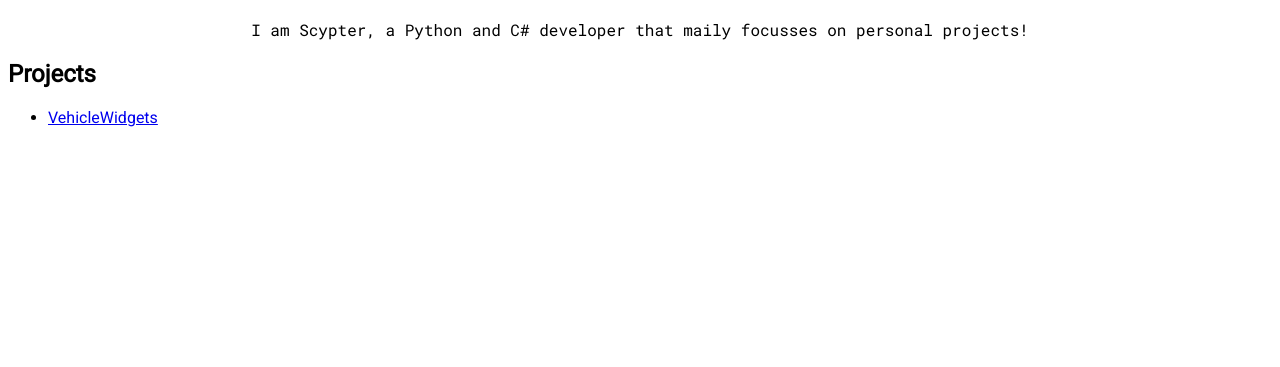
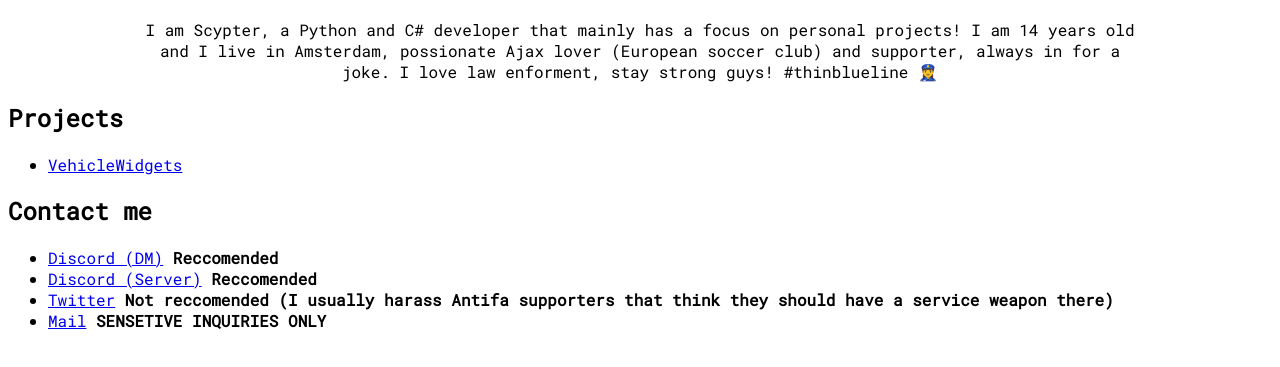
Before and after one commit to ScypterDev/scypterdev.github.io, a plain HTML site: page index.html in a window 1280 px wide. Shown: the part 67-434 px from the top of the page. Drawn offline with Linux system fonts and the light colour scheme.

Commit message:
Updated the site a bit

```diff
--- a/index.html
+++ b/index.html
@@ -9,10 +9,17 @@
 </head>
 <body>
     <h1 align="center" class="mono">Hey 👋</h1>
-    <p align="center" class="mono">I am Scypter, a Python and C# developer that maily focusses on personal projects!</p>
-    <h2 class="serif">Projects</h2>
+    <p align="center" class="mono margin">I am Scypter, a Python and C# developer that mainly has a focus on personal projects! I am 14 years old and I live in Amsterdam, possionate Ajax lover (European soccer club) and supporter, always in for a joke. I love law enforment, stay strong guys! #thinblueline 👮‍♀️</p>
+    <h2 class="mono">Projects</h2>
     <ul>
-        <li class="serif"><a href="https://gtapolicemods.com/files/file/1991-vehiclewidgets/">VehicleWidgets</a></li>
+        <li class="mono"><a href="https://gtapolicemods.com/files/file/1991-vehiclewidgets/">VehicleWidgets</a></li>
+    </ul>
+    <h2 class="mono">Contact me</h2>
+    <ul>
+        <li class="mono"><a href="https://discord.com/users/782251080179253250">Discord (DM)</a> <b>Reccomended</b></li>
+        <li class="mono"><a href="https://dsc.gg/Scypter">Discord (Server)</a> <b>Reccomended</b></li>
+        <li class="mono"><a href="https://www.twitter.com/DevScypter">Twitter</a> <b>Not reccomended (I usually harass Antifa supporters that think they should have a service weapon there)</b></li>
+        <li class="mono"><a href="mailto:Scypter@tutanota.com?cc=Scypter@outlook.com&?body=Hi%2C%20I%20would%20like%20to%20contact%20you%20because%20of%20the%20following%20project%20(project)">Mail</a> <b>SENSETIVE INQUIRIES ONLY</b></li>
     </ul>
 </body>
 </html>
--- a/styles.css
+++ b/styles.css
@@ -7,3 +7,7 @@
 .serif {
     font-family: 'Roboto', sans-serif;
 }
+
+.margin {
+    margin: auto 10% auto 10%;
+}
```
